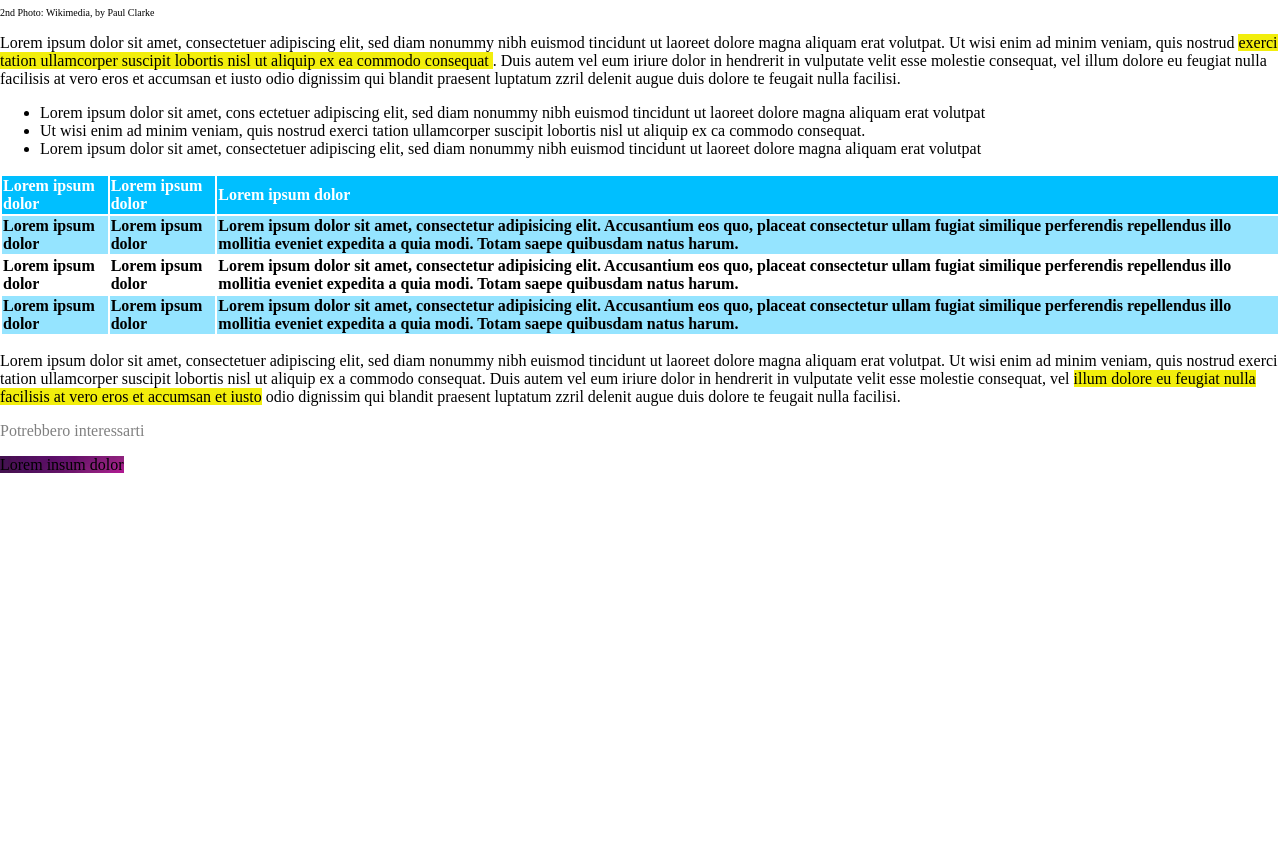
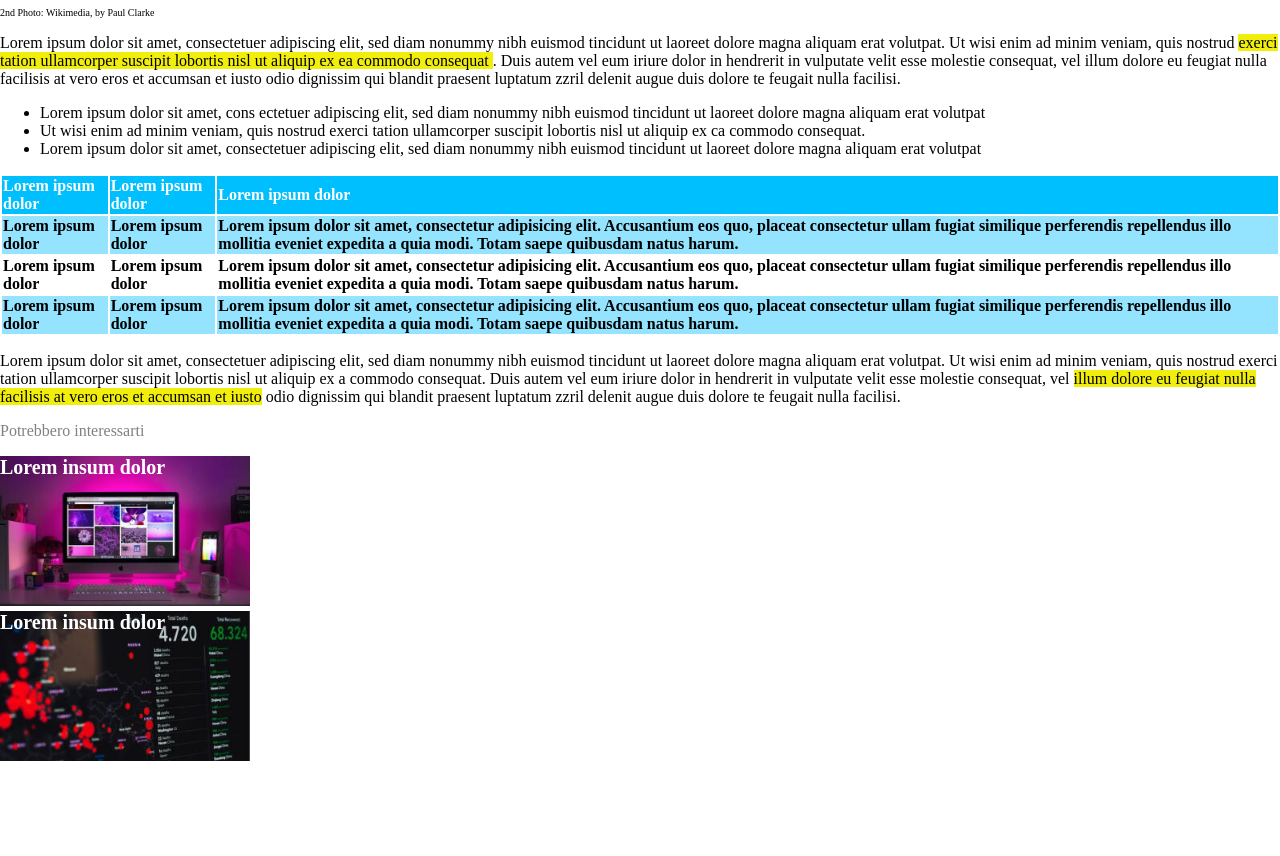
Before and after one commit to MicheleRossetti02/html-css-booleaner, a plain HTML site: page index.html in a window 1280 px wide. Shown: the part 646-1502 px from the top of the page. After the commit the page ends 1407 px from the top, so only its background shows below. Drawn offline with Linux system fonts and the light colour scheme.

Commit message:
complete

```diff
--- a/index.html
+++ b/index.html
@@ -118,14 +118,16 @@
 <footer>
 
     <section>
-        <div>
-            <span class="monitor">Lorem insum dolor</span>
+        <div class="monitor">
+            <span> <strong>Lorem insum dolor</strong> </span>
         </div>
+    </section>
 
+     <section>
+            <div class="graph">
+                <span> <strong>Lorem insum dolor</strong> </span>
+            </div>
 
-        <!-- <img class="graph" src="graph.jpg" alt="">
-        <span class="text">Lorem insum dolor</span>
-       -->
 
     </section>
          <!-- fine immaini footer -->
--- a/style.css
+++ b/style.css
@@ -45,11 +45,24 @@ color: white;
     background-color: rgba(0, 191, 255, 0.414);
 }
 
-div{
-    width: 400px;
-    height: 400px;
+
+
+.monitor{
+    width: 250px;
+    height: 150px;
+    background-image: url(monitor.jpg);
+    background-size: cover;
+    text-align: left;
+color: white;
+font-size: 20px;
 }
-.monitor{
-    background-image: url(monitor.jpg);
-
+.graph{
+    margin-top: 5px;
+    width: 250px;
+    height: 150px;
+    background-image: url(graph.jpg);
+    background-size: cover;
+    text-align: left;
+color: white;
+font-size: 20px;
 }
```
